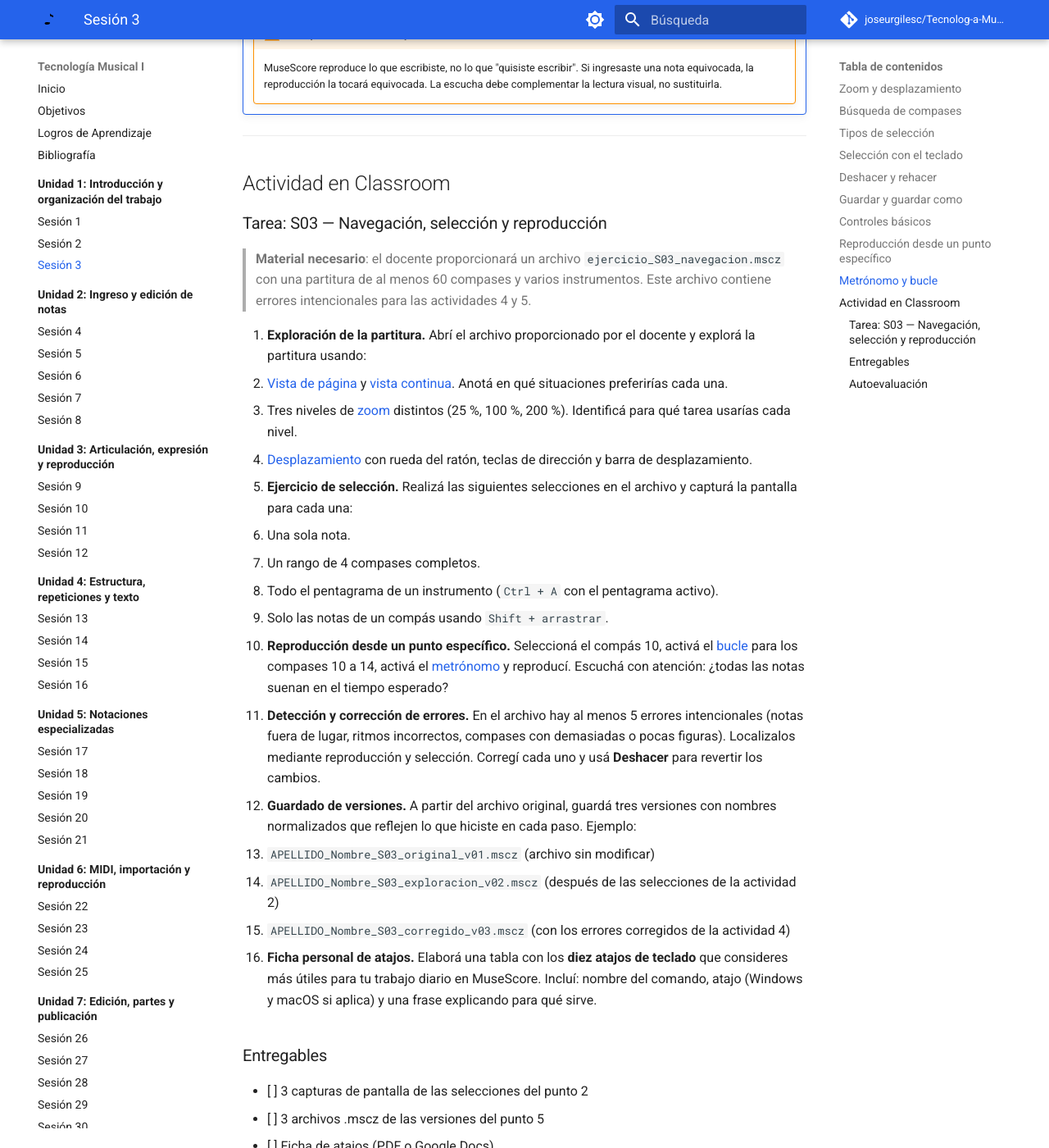
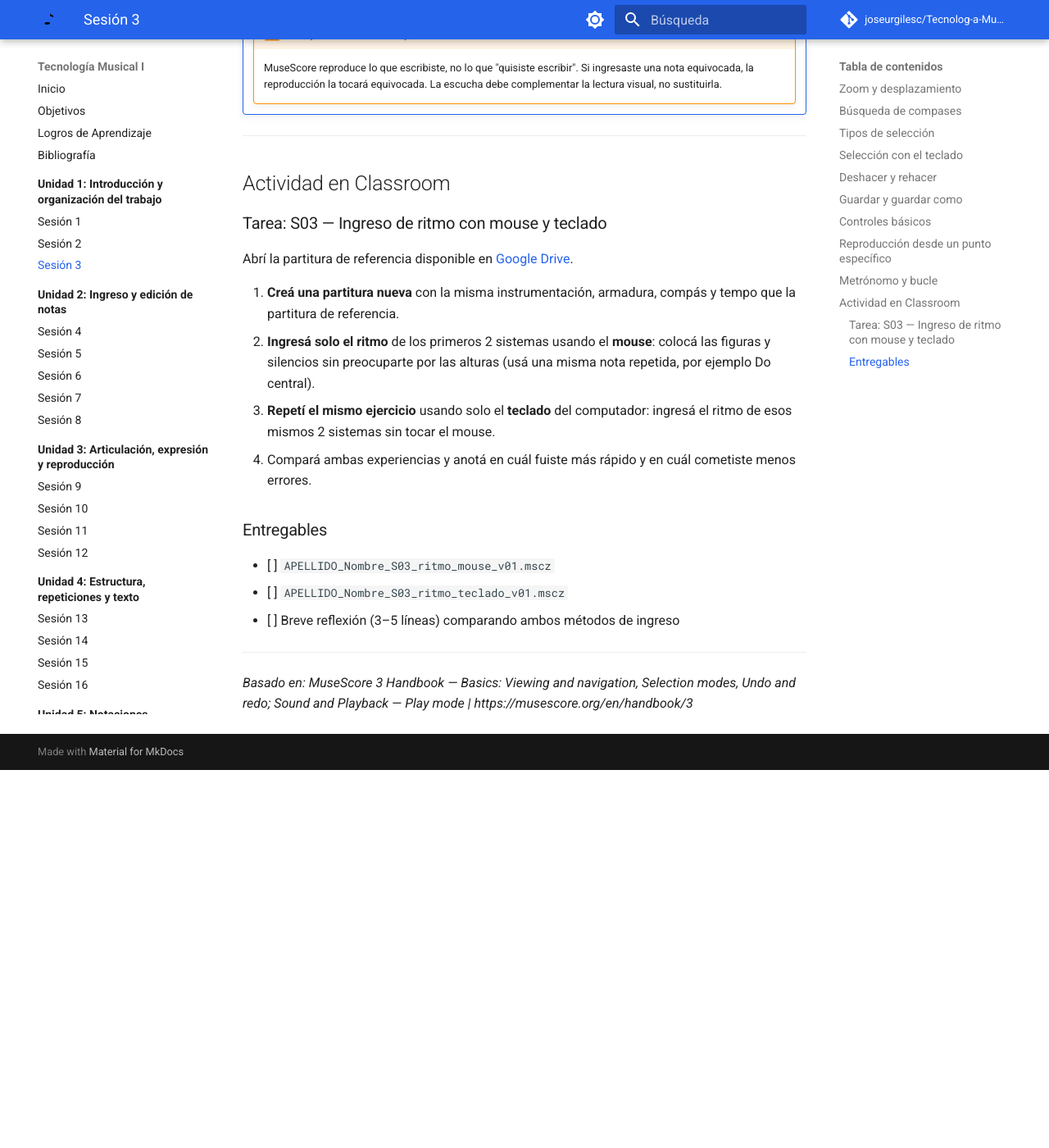
Before and after one commit to joseurgilesc/Tecnolog-a-Musical-I, an MkDocs documentation site: the page built from docs/unidades/U-1-introduccion-organizacion/sesion-03/index.md, in a window 1280 px wide and 1400 px high, scrolled down 4050 px. Shown: the whole window at 82% size. Built offline with MkDocs 1.6.1 and Material for MkDocs 9.7.7, drawn with Linux system fonts in a browser that asks for light colours; comment, search, counter and statistics services are not loaded; after the commit the page ends 4989 px from its top, so only the background shows below that; some of the changed text lies outside the part shown.

Commit message:
docs: reemplazar tarea S03 — ingreso de ritmo con mouse y teclado según partitura de referencia

```diff
--- a/docs/unidades/U-1-introduccion-organizacion/sesion-03/index.md
+++ b/docs/unidades/U-1-introduccion-organizacion/sesion-03/index.md
@@ -136,47 +136,20 @@
 
 ## Actividad en Classroom
 
-### Tarea: S03 — Navegación, selección y reproducción
+### Tarea: S03 — Ingreso de ritmo con mouse y teclado
 
-> **Material necesario**: el docente proporcionará un archivo `ejercicio_S03_navegacion.mscz` con una partitura de al menos 60 compases y varios instrumentos. Este archivo contiene errores intencionales para las actividades 4 y 5.
+Abrí la partitura de referencia disponible en [Google Drive](https://drive.google.com/file/d/18MJa1_UqFADSpKYLNuMhWd0MFYnHkBj_/view).
 
-1. **Exploración de la partitura.** Abrí el archivo proporcionado por el docente y explorá la partitura usando:
-   - [Vista de página](#vista-pagina) y [vista continua](#vista-continua). Anotá en qué situaciones preferirías cada una.
-   - Tres niveles de [zoom](#zoom) distintos (25 %, 100 %, 200 %). Identificá para qué tarea usarías cada nivel.
-   - [Desplazamiento](#desplazamiento) con rueda del ratón, teclas de dirección y barra de desplazamiento.
-
-2. **Ejercicio de selección.** Realizá las siguientes selecciones en el archivo y capturá la pantalla para cada una:
-   - Una sola nota.
-   - Un rango de 4 compases completos.
-   - Todo el pentagrama de un instrumento (`Ctrl + A` con el pentagrama activo).
-   - Solo las notas de un compás usando `Shift + arrastrar`.
-
-3. **Reproducción desde un punto específico.** Seleccioná el compás 10, activá el [bucle](#bucle) para los compases 10 a 14, activá el [metrónomo](#metronomo) y reproducí. Escuchá con atención: ¿todas las notas suenan en el tiempo esperado?
-
-4. **Detección y corrección de errores.** En el archivo hay al menos 5 errores intencionales (notas fuera de lugar, ritmos incorrectos, compases con demasiadas o pocas figuras). Localizalos mediante reproducción y selección. Corregí cada uno y usá **Deshacer** para revertir los cambios.
-
-5. **Guardado de versiones.** A partir del archivo original, guardá tres versiones con nombres normalizados que reflejen lo que hiciste en cada paso. Ejemplo:
-   - `APELLIDO_Nombre_S03_original_v01.mscz` (archivo sin modificar)
-   - `APELLIDO_Nombre_S03_exploracion_v02.mscz` (después de las selecciones de la actividad 2)
-   - `APELLIDO_Nombre_S03_corregido_v03.mscz` (con los errores corregidos de la actividad 4)
-
-6. **Ficha personal de atajos.** Elaborá una tabla con los **diez atajos de teclado** que consideres más útiles para tu trabajo diario en MuseScore. Incluí: nombre del comando, atajo (Windows y macOS si aplica) y una frase explicando para qué sirve.
+1. **Creá una partitura nueva** con la misma instrumentación, armadura, compás y tempo que la partitura de referencia.
+2. **Ingresá solo el ritmo** de los primeros 2 sistemas usando el **mouse**: colocá las figuras y silencios sin preocuparte por las alturas (usá una misma nota repetida, por ejemplo Do central).
+3. **Repetí el mismo ejercicio** usando solo el **teclado** del computador: ingresá el ritmo de esos mismos 2 sistemas sin tocar el mouse.
+4. Compará ambas experiencias y anotá en cuál fuiste más rápido y en cuál cometiste menos errores.
 
 ### Entregables
 
-- [ ] 3 capturas de pantalla de las selecciones del punto 2
-- [ ] 3 archivos .mscz de las versiones del punto 5
-- [ ] Ficha de atajos (PDF o Google Docs)
-
-### Autoevaluación
-
-| Criterio | ✅ Logrado | ⚠️ En proceso | ❌ No logrado |
-|---|---|---|---|
-| Exploración (zoom, vista, desplazamiento) | Usó ambos modos de vista y al menos 3 niveles de zoom; describe preferencias con criterio | Usó los modos pero no documentó preferencias | No exploró los modos de visualización |
-| Selecciones | Las 4 selecciones solicitadas son correctas y están documentadas con capturas | 2–3 selecciones correctas o capturas incompletas | ≤1 selección correcta |
-| Errores detectados y corregidos | Detectó y corrigió ≥5 errores; usó Deshacer correctamente | Detectó 3–4 errores | ≤2 errores detectados |
-| Versiones guardadas | 3 archivos con nombres normalizados reflejando el flujo de trabajo | Faltan nombres normalizados o una versión | No entregó las versiones |
-| Ficha de atajos | 10 atajos con nombre, combinación de teclas y explicación clara | 6–9 atajos o explicaciones vagas | ≤5 atajos |
+- [ ] `APELLIDO_Nombre_S03_ritmo_mouse_v01.mscz`
+- [ ] `APELLIDO_Nombre_S03_ritmo_teclado_v01.mscz`
+- [ ] Breve reflexión (3–5 líneas) comparando ambos métodos de ingreso
 
 ---
 
```
